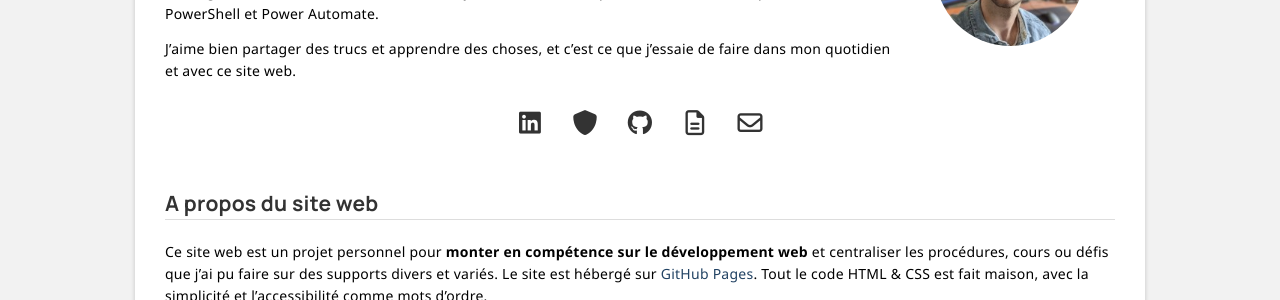
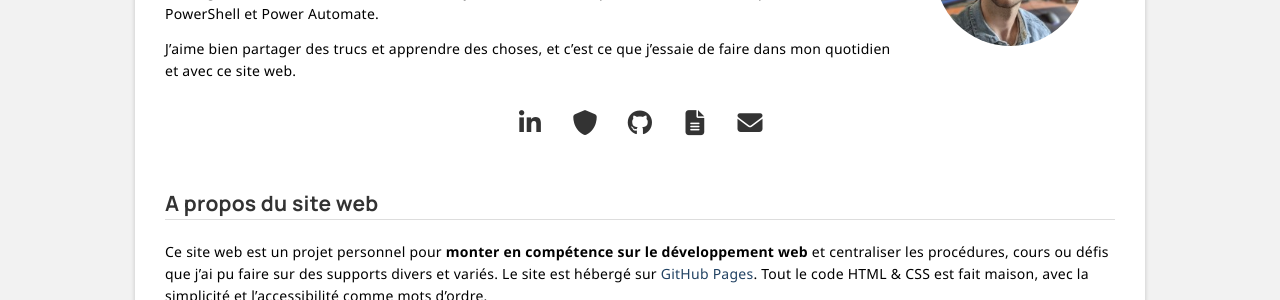
Before and after one commit to leobouard/leobouard.github.io, a Jekyll site: the page built from about.md, in a window 1280 px wide. Shown: the part 386-686 px from the top of the page. Built offline with Jekyll 4.4.1, drawn with Linux system fonts in a browser that asks for light colours; nearby versions of some CDN libraries; some web fonts are replaced.

Commit message:
Update about.md

```diff
--- a/about.md
+++ b/about.md
@@ -16,7 +16,7 @@ description: "Plus d'informations sur le site web et moi-même"
 
 <div class="personalLinks">
     <a href="{{ site.linkedin }}" target="_blank" title="LinkedIn">
-        <i class="fa-brands fa-linkedin"></i>
+        <i class="fa-brands fa-linkedin-in"></i>
     </a>
     <a href="{{ site.credly }}" target="_blank" title="Credly">
         <i class="fa-solid fa-shield"></i>
@@ -25,10 +25,10 @@ description: "Plus d'informations sur le site web et moi-même"
         <i class="fa-brands fa-github"></i>
     </a>
     <a href="/cv" class="cv" title="CV">
-        <i class="fa-regular fa-file-lines"></i>
+        <i class="fa-solid fa-file-lines"></i>
     </a>
     <a href="mailto:{{ site.emailAddress }}" title="Email">
-        <i class="fa-regular fa-envelope"></i>
+        <i class="fa-solid fa-envelope"></i>
     </a>
 </div>
 
```
